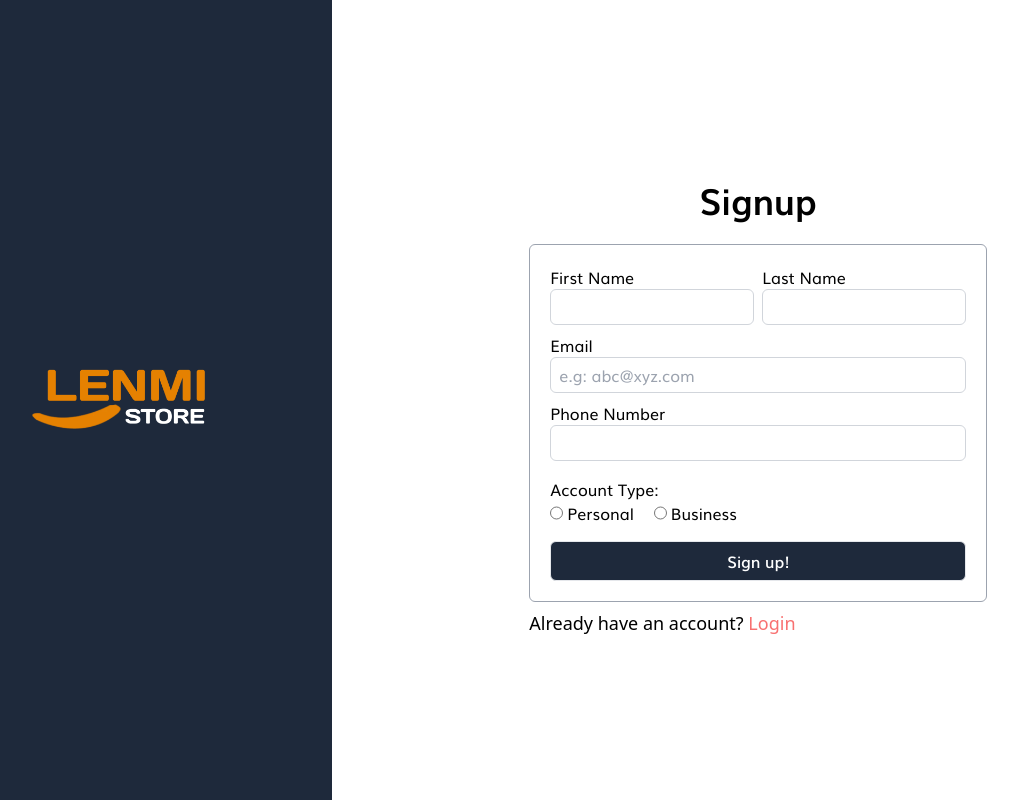
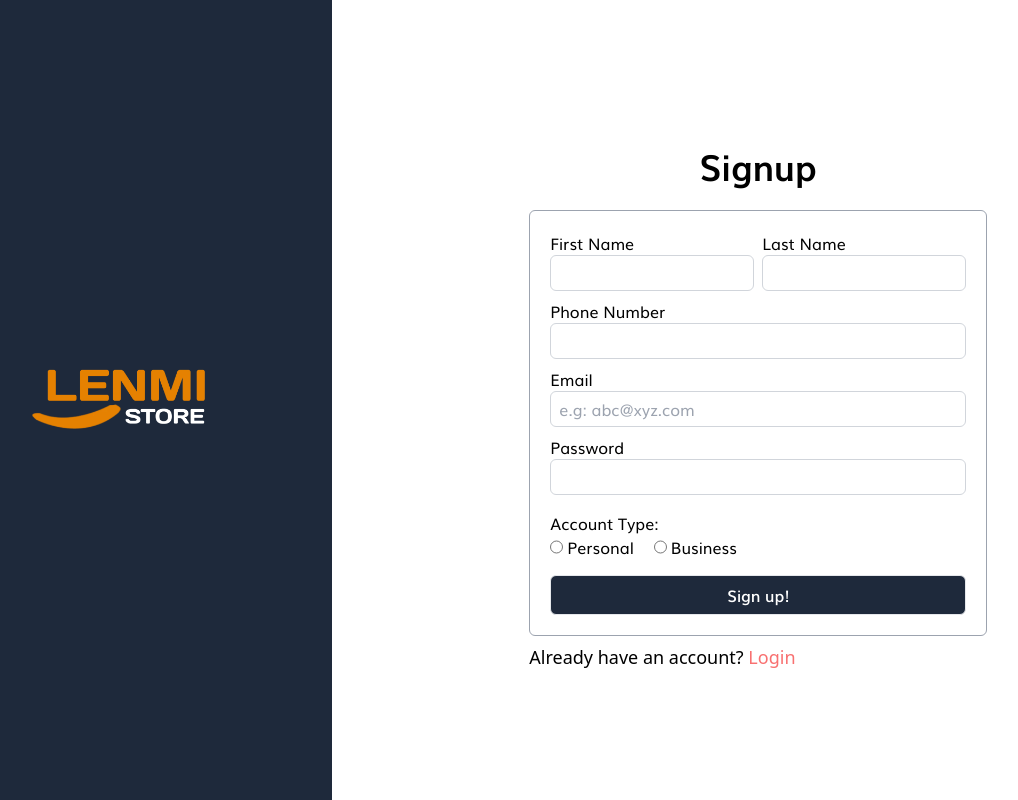
Before and after one commit to agha-naveed/lenmi-store, a React (Vite) app: page /account/signup in a window 1280 px wide. Shown: the whole page, without its empty margins (95-1113 px from the left). Built offline with nearby package versions, Linux system fonts and the light colour scheme.

Commit message:
added server folder

```diff
--- a/src/Main_Components/Accounts/Login.jsx
+++ b/src/Main_Components/Accounts/Login.jsx
@@ -1,20 +1,62 @@
 import React from 'react'
-import logo from '../../assets/img/logo.webp'
-import { Link } from 'react-router'
+import { Form, Link } from 'react-router'
+import { useForm } from 'react-hook-form';
 
 export default function Login() {
-  return (
-    <div className='flex w-full min-h-screen h-full'>
-        <div className='w-1/2 min-h-full bg-slate-800 grid justify-center content-center'>
-            <img src={logo} className='w-44' alt="Lenmi Store Logo" />
-        </div>
+
+    const { register, handleSubmit, formState: { errors } } = useForm();
 
 
-        <div className='w-full min-h-full grid justify-center content-center'>
+    const onSubmit = (data) => {
+        // console.log(data)
+        // const res = axios.post("http://localhost:7000/api/create-new-invoice", data)
+        // .then(response => setMessage(response.data)).catch(err => console.warn(err))
 
-            <p>Create an account <Link to="/account/signup">Sign up</Link></p>
-        </div>
 
-    </div>
-  )
+        // if(!message) {
+        //   setMessage(res.data);
+        //   setTimeout(() => {
+        //     navigate('/');
+        //   }, 2000)
+        // }
+        // else {
+        //   setMessage("Error Occured!");
+        // }
+      }
+
+      function restrictSigns(event) {
+        const char = event.key;
+        if (char === '+' || char === '-') {
+            event.preventDefault()
+        }
+      }
+
+    return (
+        <>
+
+            <div className='w-full min-h-full grid justify-center content-center'>
+
+                <h2 className='text-4xl p-6 font-muli-bold text-center'>Login</h2>
+
+                <Form onSubmit={handleSubmit(onSubmit)} className='grid gap-2 font-muli-regular border border-gray-400 p-5 rounded-md' method='POST'>
+
+                  <div className='grid'>
+                    <label htmlFor="">Email</label>
+                    <input type="email" placeholder='e.g: abc@xyz.com' className='w-[300px] h-9 px-2 rounded-md border border-gray-300' required {...register("email")} />
+                  </div>
+
+                  <div className='grid'>
+                    <label htmlFor="">Password</label>
+                    <input type="password" className='w-[300px] h-9 px-2 rounded-md border border-gray-300' required {...register("password")} />
+                  </div>
+
+                  <button type='submit' title='Sign up!' className='w-full h-10 transition-all rounded-md border font-muli-semibold bg-slate-800 text-white '>Sign up!</button>
+
+                </Form>
+
+                <p className='py-2 text-[18px]'>Create an account? <Link to="/account/signup" className='text-red-400 hover:underline'>Signup</Link></p>
+            </div>
+
+        </>
+    )
 }
--- a/src/Main_Components/Accounts/Signup.jsx
+++ b/src/Main_Components/Accounts/Signup.jsx
@@ -50,12 +50,16 @@ export default function Signup() {
                         </div>
                     </div>
                     <div className='grid'>
+                        <label htmlFor="">Phone Number</label>
+                        <input type="number" onKeyDown={(e) => restrictSigns(e)}  className='h-9 px-2 rounded-md border border-gray-300' required {...register("phone_number", {min: 11})} />
+                    </div>
+                    <div className='grid'>
                         <label htmlFor="">Email</label>
                         <input type="email" placeholder='e.g: abc@xyz.com' className='h-9 px-2 rounded-md border border-gray-300' required {...register("email")} />
                     </div>
                     <div className='grid'>
-                        <label htmlFor="">Phone Number</label>
-                        <input type="number" onKeyDown={(e) => restrictSigns(e)}  className='h-9 px-2 rounded-md border border-gray-300' required {...register("phone_number", {min: 11})} />
+                        <label htmlFor="">Password</label>
+                        <input type="password" className='h-9 px-2 rounded-md border border-gray-300' required {...register("password")} />
                     </div>
 
                     <div className='grid py-2'>
```
Also changed, not shown: 2 other files (tests, documents, lock files or other folders).
